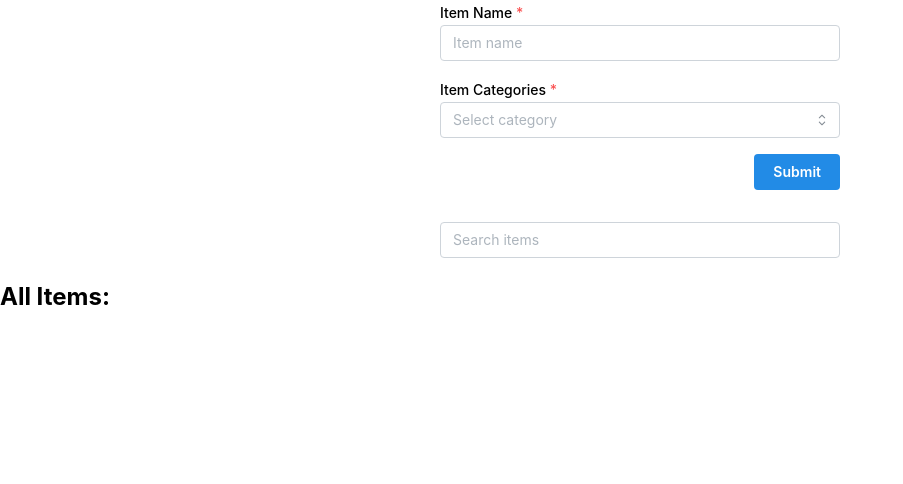
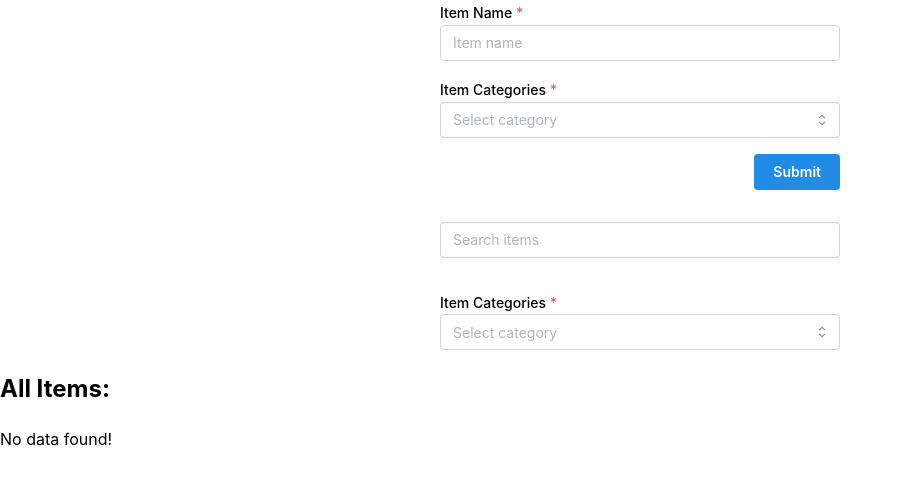
Before and after one commit to MDSanju/todo-lists-app, a React (Vite) app: page / in a window 1280 px wide. Shown: the top 484 px of the page, without its empty margins (0-903 px from the left). Built offline with nearby package versions, Linux system fonts and the light colour scheme.

Commit message:
Filter by category functionality & modify search functionality and UI [DONE]

```diff
--- a/src/Pages/Home/Home.tsx
+++ b/src/Pages/Home/Home.tsx
@@ -1,3 +1,4 @@
+/* eslint-disable @typescript-eslint/no-explicit-any */
 import React, { useContext, useEffect, useState } from "react";
 import { useForm, isNotEmpty } from "@mantine/form";
 import {
@@ -10,12 +11,14 @@ import {
 } from "@mantine/core";
 
 import { ListContext } from "../../context";
-import { Item } from "../../types";
+import { Item, SelectInput } from "../../types";
+import { capitalizeFirstLetter } from "../../Shared/utils";
 
 const Home = () => {
   const { createItem } = useContext(ListContext);
   const [items, setItems] = useState<Item[]>([]);
   const [searchQuery, setSearchQuery] = useState<string>("");
+  const [findItem, setFindItem] = useState<string>("");
 
   const createItemForm = useForm({
     initialValues: {
@@ -38,9 +41,36 @@ const Home = () => {
     createItemForm.reset();
   };
 
-  const filteredItems = items.filter((item) =>
-    item.itemName.toLowerCase().includes(searchQuery.toLowerCase())
+  let filteredItems;
+
+  if (searchQuery.length > 0) {
+    filteredItems = items.filter((item) =>
+      item.itemName.toLowerCase().includes(searchQuery?.toLowerCase())
     );
+  } else if (findItem.length > 0) {
+    filteredItems = items.filter((item) =>
+      item.itemCategory.toLowerCase().includes(findItem?.toLowerCase())
+    );
+  } else {
+    filteredItems = items;
+  }
+
+  const itemCategoriesArray: SelectInput[] = items.map((item: any) => ({
+    value: capitalizeFirstLetter(item?.itemCategory),
+    label: item?.itemCategory,
+  }));
+
+  const selectData = [
+    ...new Set(itemCategoriesArray.map((item) => item.value)),
+  ].map((value) => ({ value, label: value }));
+
+  const findByCategory = (item: string) => {
+    if (typeof item === "string") {
+      setFindItem(item);
+    } else {
+      setFindItem("");
+    }
+  };
 
   useEffect(() => {
     const storedItems = JSON.parse(localStorage.getItem("listItems") || "[]");
@@ -100,8 +130,23 @@ const Home = () => {
         />
       </Box>
 
+      <Box mx="auto" mt="xl" style={{ width: "400px" }}>
+        <Select
+          label="Item Categories"
+          placeholder="Select category"
+          data={selectData}
+          withScrollArea={false}
+          styles={{ dropdown: { maxHeight: 200, overflowY: "auto" } }}
+          mt="md"
+          withAsterisk
+          clearable
+          onChange={findByCategory}
+        />
+      </Box>
+
       <Box mt="md" mx="auto">
         <h2>All Items:</h2>
+        {filteredItems.length > 0 ? (
           <ul>
             {filteredItems.map((item, index) => (
               <li key={index}>
@@ -109,6 +154,9 @@ const Home = () => {
               </li>
             ))}
           </ul>
+        ) : (
+          <p>No data found!</p>
+        )}
       </Box>
     </Box>
   );
--- /dev/null
+++ b/src/Shared/utils/capitalizeFirstLetter.ts
@@ -0,0 +1,3 @@
+export const capitalizeFirstLetter = (string: string) => {
+  return string.charAt(0).toUpperCase() + string.slice(1);
+};
--- /dev/null
+++ b/src/Shared/utils/index.ts
@@ -0,0 +1 @@
+export { capitalizeFirstLetter } from "./capitalizeFirstLetter";
--- /dev/null
+++ b/src/types/home.types.ts
@@ -0,0 +1,4 @@
+export interface SelectInput {
+  value: string;
+  label: string;
+}
--- a/src/types/index.ts
+++ b/src/types/index.ts
@@ -1 +1,2 @@
 export * from "./context.types";
+export * from "./home.types";
```
Lines whose indentation alone changed are shown as unchanged.
